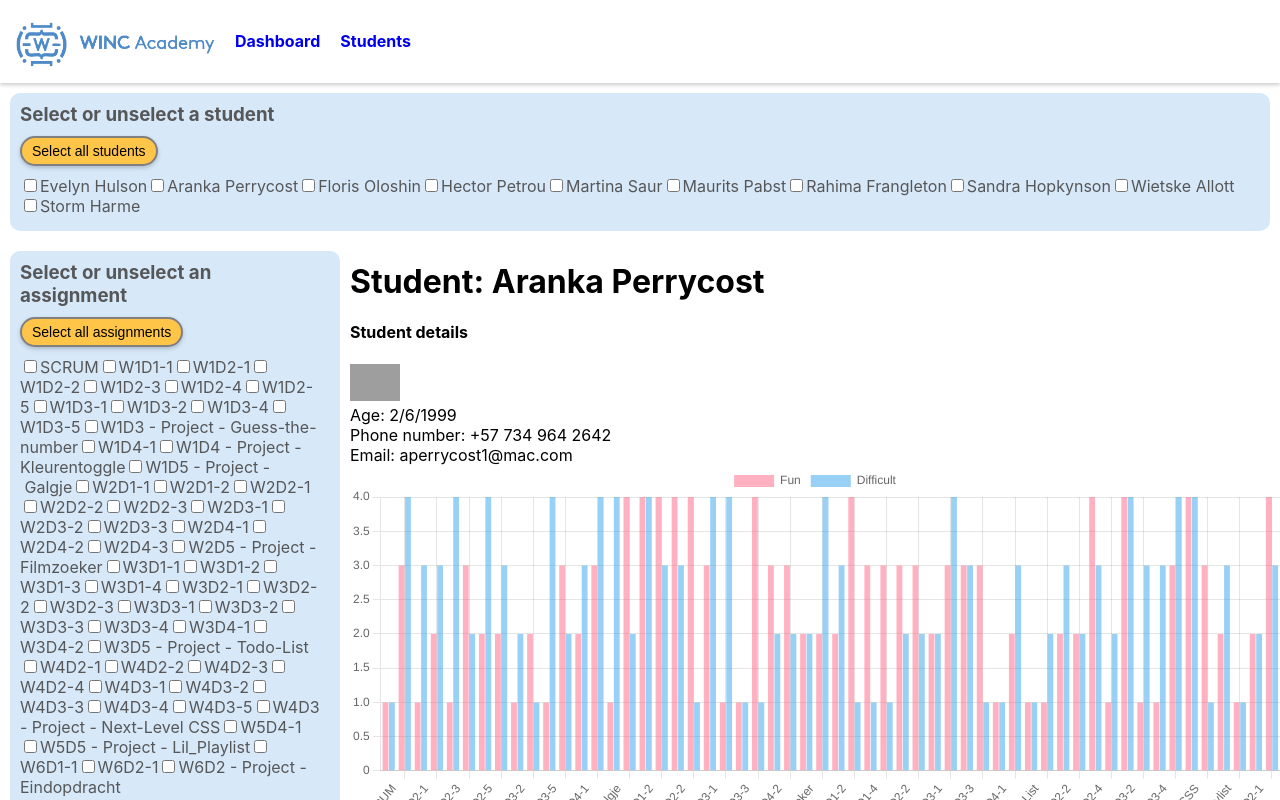
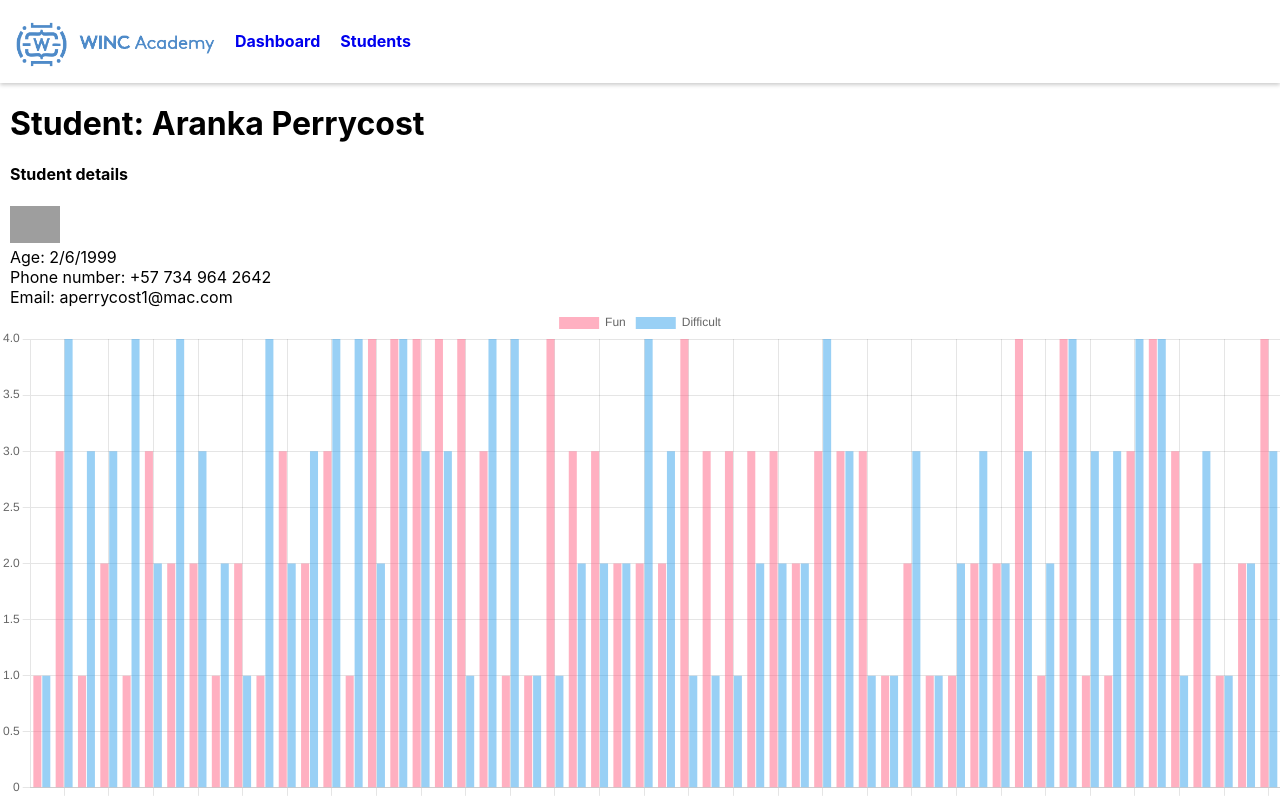
Before and after one commit to BrittDiepenhorst/StudentDashboard-FinalAssignmentWincAcademy, a React (Create React App) app: page /students/Aranka in a window 1280 px wide. Shown: the top 800 px of the page. Built offline with nearby package versions, Linux system fonts and the light colour scheme; grey boxes are pictures that could not be loaded.

Commit message:
studentpages

```diff
--- a/src/App.css
+++ b/src/App.css
@@ -118,6 +118,20 @@ p {
     text-decoration: none;
 }
 
+.studentpage {
+    grid-column-start: 2;
+    grid-column-end: 2;
+    grid-row-start: 2;
+    grid-row-end: 2;
+}
+
+.studentpage div {
+    margin-left: 10px;
+}
+
+.studentpage h1 {
+    margin-left: 10px;
+}
 
 @import url('https://fonts.googleapis.com/css2?family=Permanent+Marker&display=swap');
 .app-footer{
--- a/src/App.js
+++ b/src/App.js
@@ -2,8 +2,6 @@ import React from 'react'
 import { Routes, Route } from 'react-router-dom';
 import './App.css';
 import Header from './components/Header';
-import NavbarStudents from './components/NavbarStudents';
-import NavbarAssignments from './components/NavbarAssignments';
 import Dashboard from './pages/Dashboard'
 import Students from './pages/Students';
 import Student from './pages/Student';
@@ -15,8 +13,6 @@ function App() {
 
     <div className='container'>
       <Header />
-      <NavbarStudents />
-      <NavbarAssignments />
 
       <Routes>
         <Route path='/' element={<Dashboard />} />
--- a/src/components/NavbarStudents.js
+++ b/src/components/NavbarStudents.js
@@ -33,14 +33,35 @@ const StudentFilters = ({ value: students, onChange }) => {
     )
 }
 
+const onFilterChange = (input) => { let { value, checked } = input.target; }
+
 const NavbarStudents = () => {
     const dispatch = useDispatch();
     const { students } = useSelector((state) => state.students)
 
     const handleSelectAll = () => {
-        dispatch({
-            type: 'SELECT_ALL_STUDENTS',
+
+        let states = [];
+        [...document.querySelectorAll('.checkboxdetails')].map((input) => {
+            if (input.checked) {
+                let fakeInput = {
+                    target: {
+                        value: input.value,
+                        checked: false
+                    }
+                }
+                input.checked = !input.checked;
+                onFilterChange(fakeInput);
+                states.push(1);
+            }
+            return null;
         })
+
+        if (states.length <= 0) {
+            dispatch({
+                type: 'SELECT_ALL_STUDENTS',
+            })
+        }
     }
 
     const onStudentChange = (student, changeType) =>
--- a/src/pages/Dashboard.js
+++ b/src/pages/Dashboard.js
@@ -1,5 +1,7 @@
 import React, { useState, useEffect } from 'react';
 import { useSelector } from 'react-redux';
+import NavbarStudents from './../components/NavbarStudents';
+import NavbarAssignments from './../components/NavbarAssignments';
 // import CaculateAverages from '../utils/filtersStudentData';
 import {
     Chart as ChartJS,
@@ -60,5 +62,11 @@ export default function Dashboard() {
         ],
     };
 
-    return <Bar options={options} data={data} />;
+    return (
+        <>
+            <NavbarStudents />
+            <NavbarAssignments />
+            <Bar options={options} data={data} />
+        </>
+    )
 }
--- a/src/pages/Student.js
+++ b/src/pages/Student.js
@@ -59,7 +59,7 @@ const Student = () => {
     };
 
     return (
-        <div>
+        <div className='studentpage'>
             <h1>Student: {studentName} {student.lastName}</h1>
             <div className='studentdetails'>
                 <h4>Student details</h4>
```
